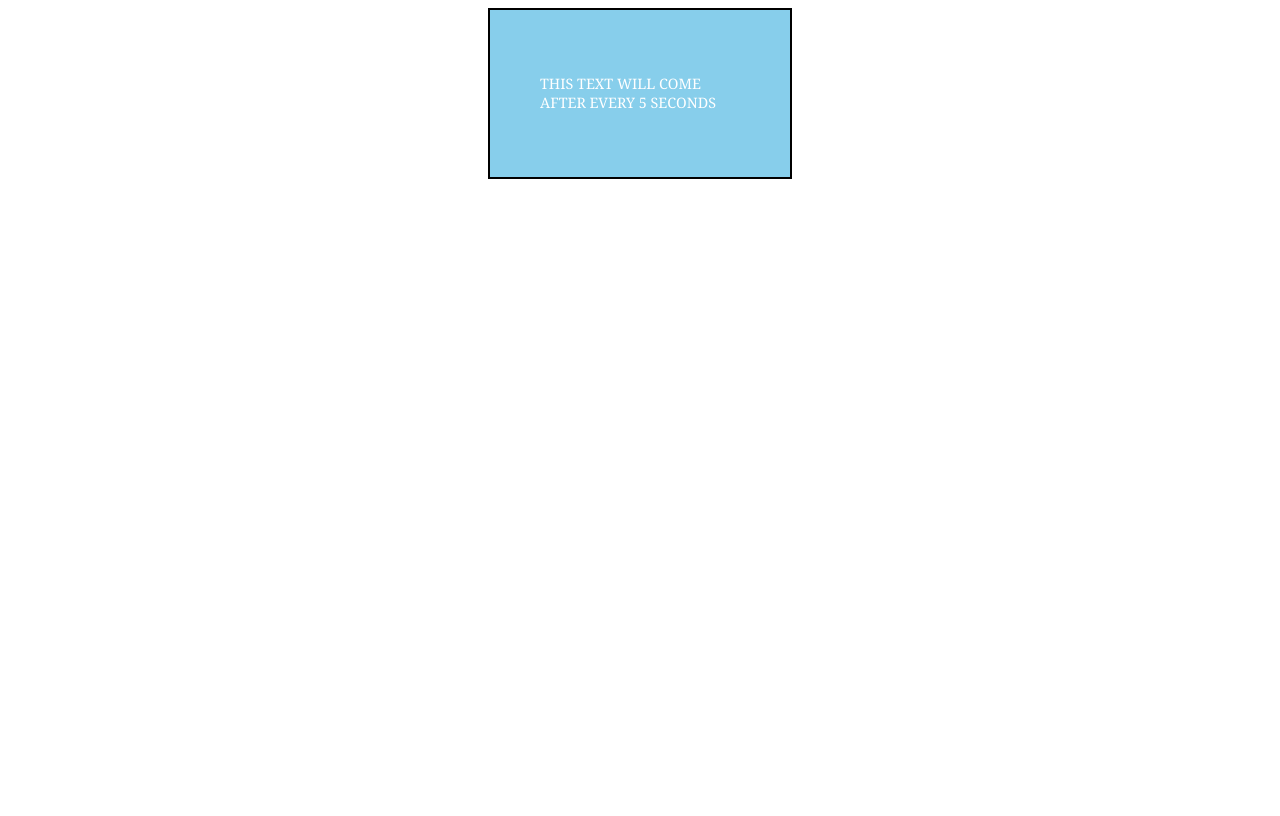
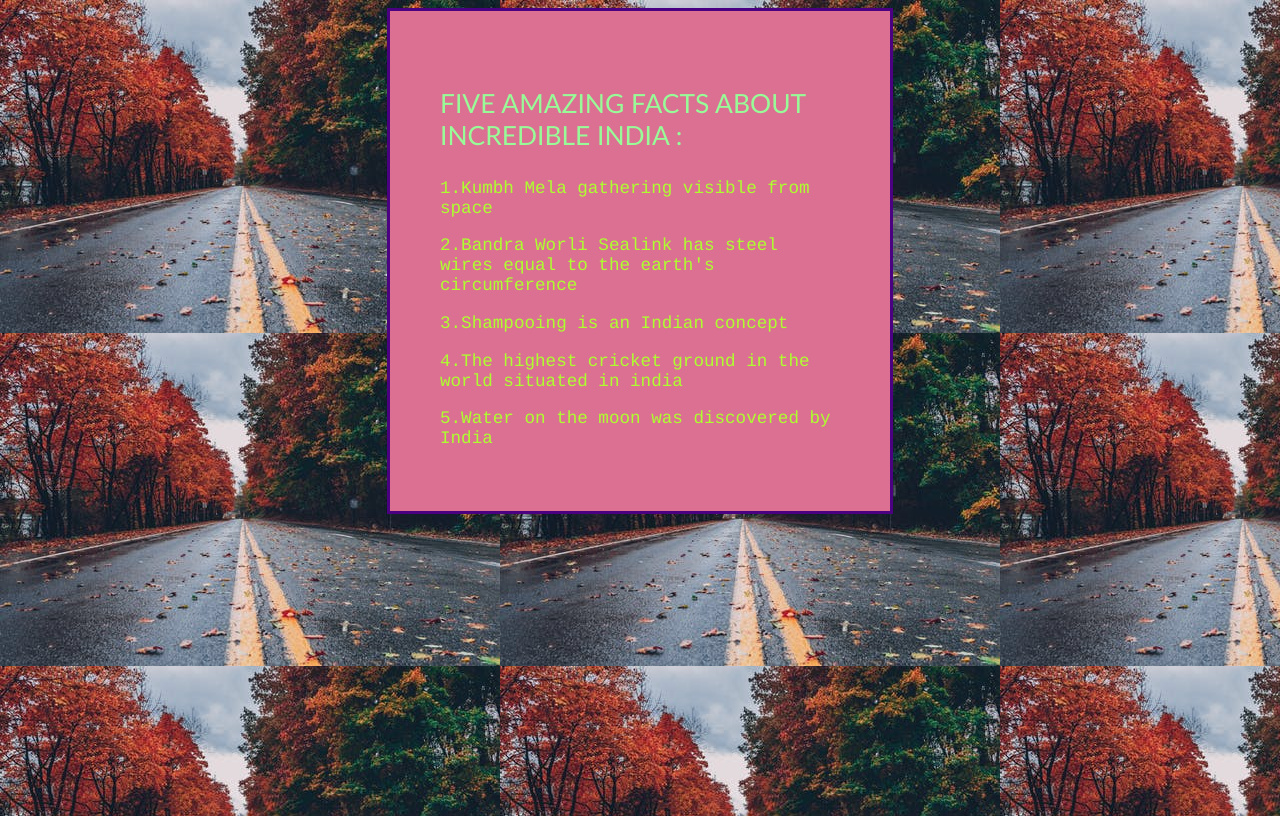
Before and after one commit to somaroy29/todo-app, a plain HTML site: page index.html in a window 1280 px wide. Drawn offline with Linux system fonts and the light colour scheme.

Commit message:
displayed-some-basic-features-of-JS-SetTimeOut()

```diff
--- a/index.html
+++ b/index.html
@@ -1,20 +1,23 @@
 <!DOCTYPE html>
 <html lang="en">
-  <head>
-    <meta charset="UTF-8" />
-    <meta http-equiv="X-UA-Compatible" content="IE=edge" />
-    <meta name="viewport" content="width=device-width, initial-scale=1.0" />
-    <title>showing icon in time interval</title>
+<head>
+    <meta charset="UTF-8">
+    <meta http-equiv="X-UA-Compatible" content="IE=edge">
+    <meta name="viewport" content="width=device-width, initial-scale=1.0">
+    <title>5 new amazing facts about india</title>
     <link rel="stylesheet" href="style.css">
-  </head>
-  <body>
-      <div id="colurChange">
-          <p>
-this text will come after every 5 seconds
-          </p>
-      </div>
+</head>
+<body>
+    <div id="message">
+        <p id="hdr">FIVE AMAZING FACTS ABOUT INCREDIBLE INDIA :</p>
+        <p>1.Kumbh Mela gathering visible from space</p>
+<p>2.Bandra Worli Sealink has steel wires equal to the earth's circumference</p>
+<p>3.Shampooing is an Indian concept</p>
+<p>4.The highest cricket ground in the world situated in india</p>
+<p>5.Water on the moon was discovered by India</p>
+       </div>
 
+<script src = "test.js"></script>
 
-    <script src="./test.js" />
-  </body>
+</body>
 </html>
--- a/style.css
+++ b/style.css
@@ -1,17 +1,28 @@
-#colurChange{
-    color: white;
-    font-family: Cambria, Cochin, Georgia, Times, 'Times New Roman', serif;
-    font-size: 90%;
+#message{
+    color: greenyellow;
+    font-family: courier;
+    font-size: 110%;
     padding: 50px;
-    max-width: 200px;
-    max-height: 200px;
+    max-width: 400px;
+    max-height: 400px;
     height: fit-content;
     margin: auto;
-    overflow: hidden;
-    background-color: skyblue;
-    border: 2px solid black;
-    text-transform: uppercase;
-    -webkit-transition: background 0.7s;
-    -moz-transition: background 0.7s;
-    transition: background 0.7s;
+    border: 3px solid indigo;
+    background-color: palevioletred;
+    opacity: 0;
+    justify-content : center;
+    align-items: center;
+
 }
+#hdr{
+    color: palegreen;
+    font-family: 'Trebuchet MS', 'Lucida Sans Unicode', 'Lucida Grande', 'Lucida Sans';
+    font-size: 150%;
+}
+#message.hidden{
+    opacity: 1;
+}
+body{
+    height: 100vh;
+    background-image: url('bg.jpeg');
+}
--- a/test.js
+++ b/test.js
@@ -1,16 +1,6 @@
-const Clrchanger=document.getElementById("colurChange")
-const colourList=["red","blue","pink","yellow"];
-let counter = 0;
-function colourChanger(){
-    console.log(counter,counter%4);
-    Clrchanger.style.background=colourList[counter%4];
-    counter++;
+const msg=document.getElementById("message");
 
+function myMsg(){
+    msg.className="hidden";
 }
-var stopthis=setInterval(colourChanger,2000);
-
-Clrchanger.onclick= function stopplaying(){
-    clearInterval(stopthis);
-    Clrchanger.innerHTML="stopped dislaying this, exit."
-
-}
+setTimeout(myMsg,3000);
```
Also changed, not shown: bg.jpeg (added).
